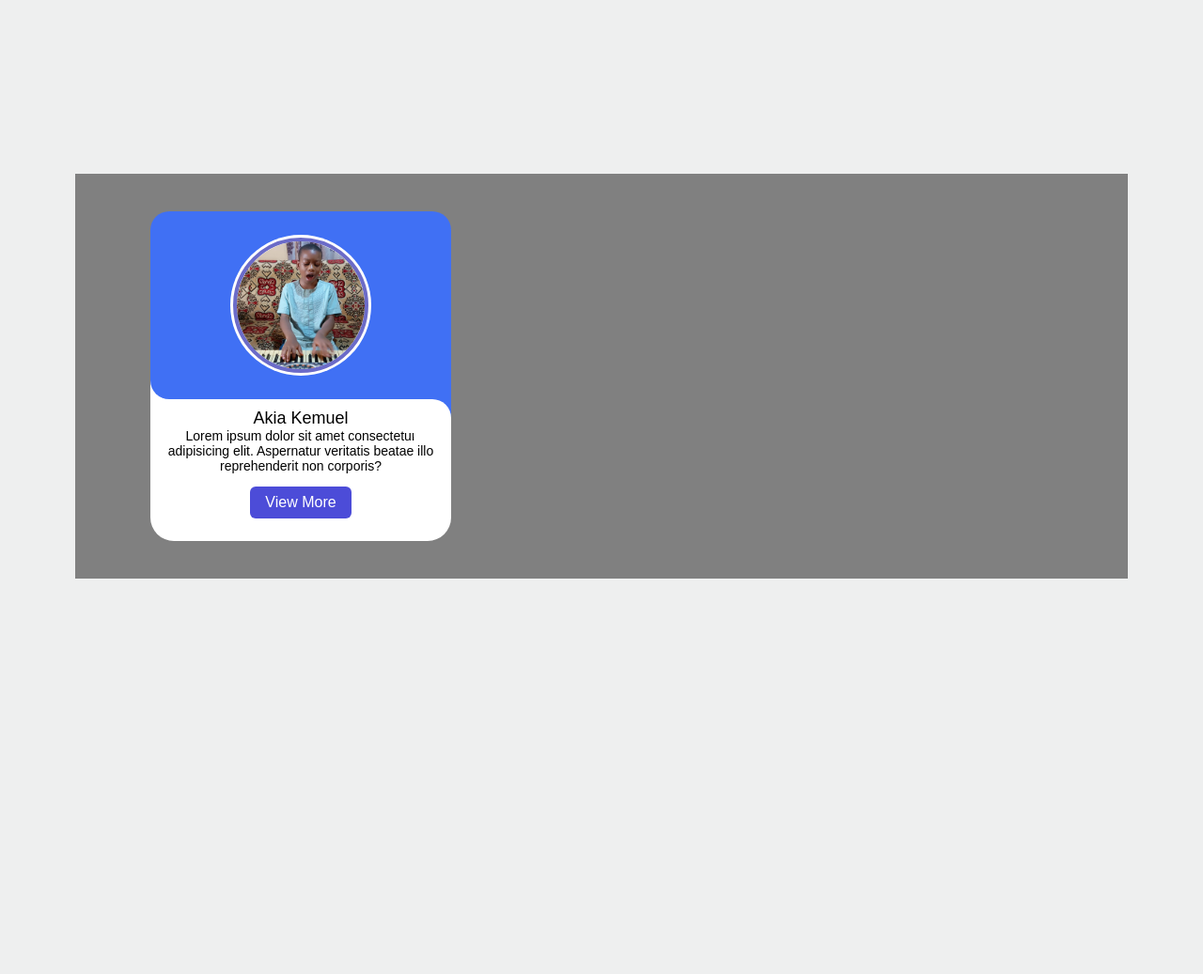
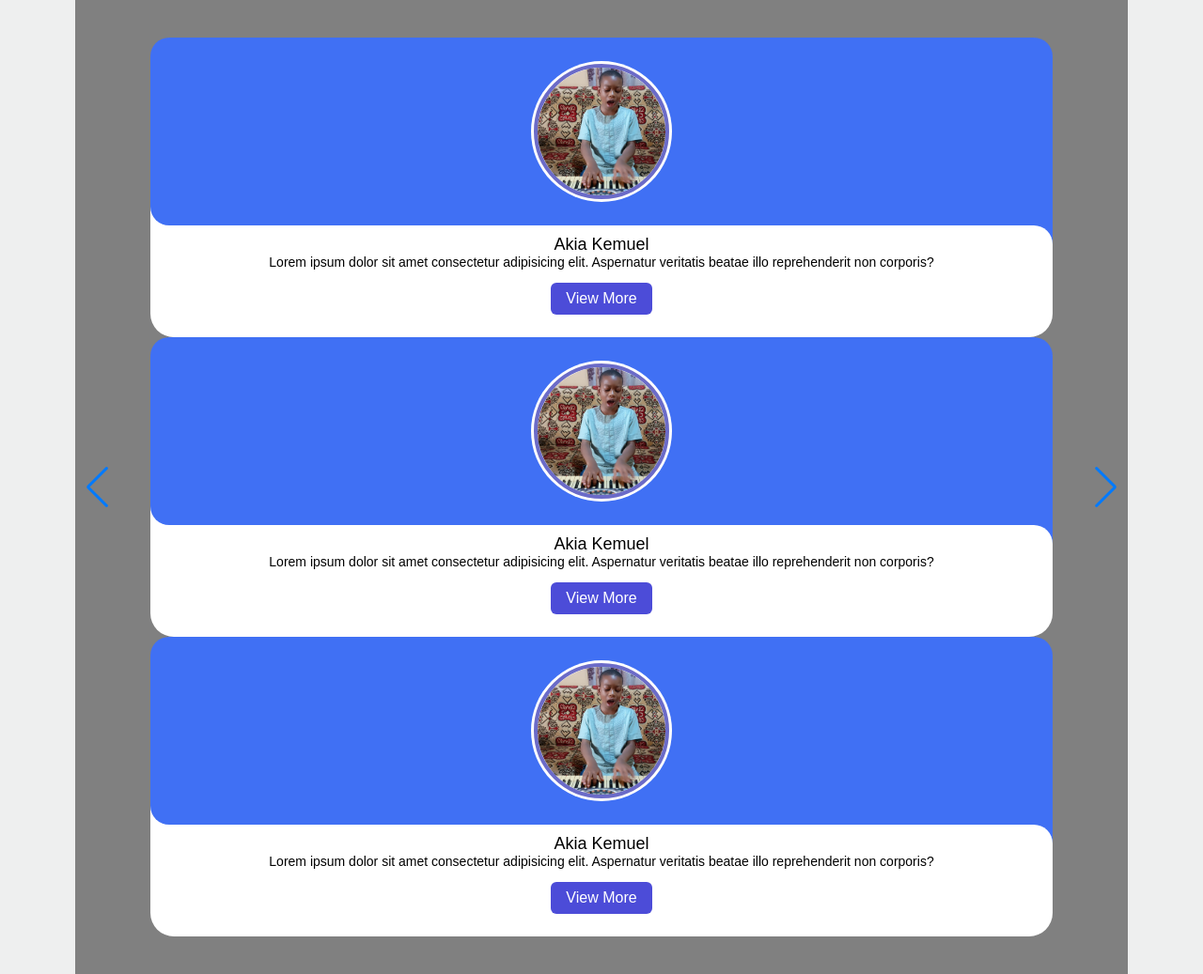
Before and after one commit to Sammi-Drums/CardSlider, a plain HTML site: page index.html in a window 1280 px wide. Shown: the whole page at 94% size. Before the commit the page ends 800 px from the top, so only its background shows below. Drawn offline with Linux system fonts and the light colour scheme; a web font is replaced by a local one.

Commit message:
Removing Width

```diff
--- a/CSS/style.css
+++ b/CSS/style.css
@@ -23,7 +23,7 @@ body{
     margin: 0 40px;
 }
 .card{
-    width: 320px;
+
     border-radius: 25px;
     background-color: white;
 }
--- /dev/null
+++ b/JavaScript/main.js
@@ -0,0 +1,15 @@
+var swiper = new Swiper(".slide-content", {
+    slidesPreView: 3,
+    spaceBetween: 30,
+    slidesPreGroup: 3,
+    loop: true,
+    loopFillGroupWithBlank: true,
+    pagination: {
+        e1: ".swiper-pagination",
+        clickable: true
+    },
+    navigation: {
+        nextE1: ".swiper-button-next",
+        prevE1: ".swiper-button-prev"
+    },
+});
--- a/index.html
+++ b/index.html
@@ -3,16 +3,17 @@
 <head>
     <meta charset="UTF-8">
     <meta name="viewport" content="width=device-width, initial-scale=1.0">
+    <link rel="stylesheet" href="CSS/swiper-bundle-min.css">
     <link rel="stylesheet" href="CSS/style.css">
     <title>CardSlider</title>
 </head>
 <body>
     <!-- Following a tutorial after a while to get better understanding -->
 
-    <div class="slide-container">
-        <div class="slide-content">
-            <div class="card-wrapper">
-                <div class="card">
+    <div class="slide-container swiper">
+        <div class="slide-content ">
+            <div class="card-wrapper swiper-wrapper">
+                <div class="card swiper-slide">
                     <div class="image-content">
                         <span class="overlay"></span>
                         <div class="card-image">
@@ -30,8 +31,53 @@
                 </div>
             </div>
         </div>
+        <div class="slide-content ">
+            <div class="card-wrapper swiper-wrapper">
+                <div class="card swiper-slide">
+                    <div class="image-content">
+                        <span class="overlay"></span>
+                        <div class="card-image">
+                            <img src="Images/Kem (1).jpg" alt="" class="card-img">
+                        </div>
+                    </div>
+                    <div class="card-content">
+                        <h2 class="name">Akia Kemuel</h2>
+                        <p class="description">
+                            Lorem ipsum dolor sit amet consectetur adipisicing elit.
+                             Aspernatur veritatis beatae illo reprehenderit non corporis?
+                        </p>
+                        <button class="button">View More</button>
+                    </div>
+                </div>
+            </div>
+        </div>
+        <div class="slide-content ">
+            <div class="card-wrapper swiper-wrapper">
+                <div class="card swiper-slide">
+                    <div class="image-content">
+                        <span class="overlay"></span>
+                        <div class="card-image">
+                            <img src="Images/Kem (1).jpg" alt="" class="card-img">
+                        </div>
+                    </div>
+                    <div class="card-content">
+                        <h2 class="name">Akia Kemuel</h2>
+                        <p class="description">
+                            Lorem ipsum dolor sit amet consectetur adipisicing elit.
+                             Aspernatur veritatis beatae illo reprehenderit non corporis?
+                        </p>
+                        <button class="button">View More</button>
+                    </div>
+                </div>
+            </div>
+        </div>
+        <div class="swiper-button-next"></div>
+        <div class="swiper-button-prev"></div>
+        <div class="swiper-pagination"></div>
     </div>
 
 
 </body>
+<script src="JavaScript/swiper-bundle.min.js"></script>
+<script src="JavaScript/main.js"></script>
 </html>
```
